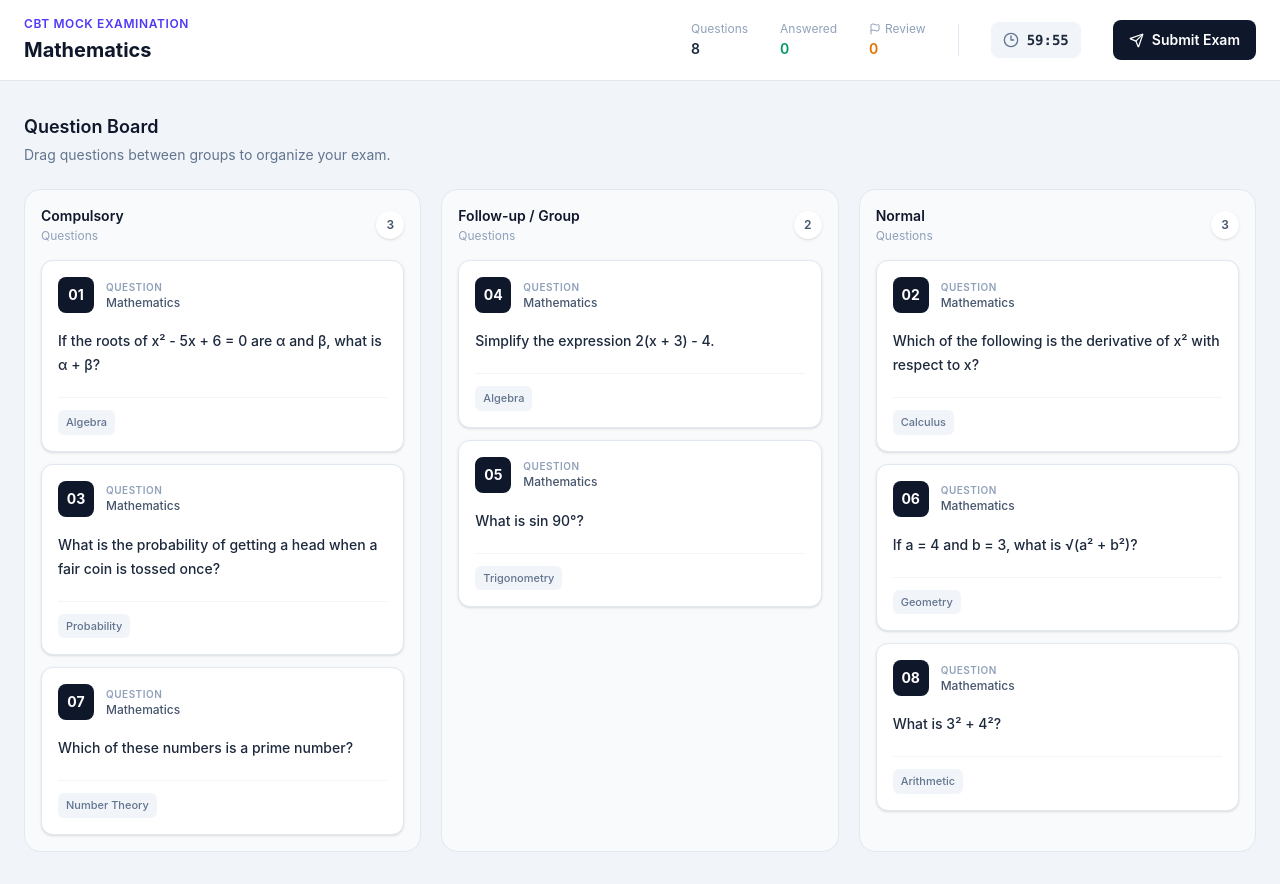
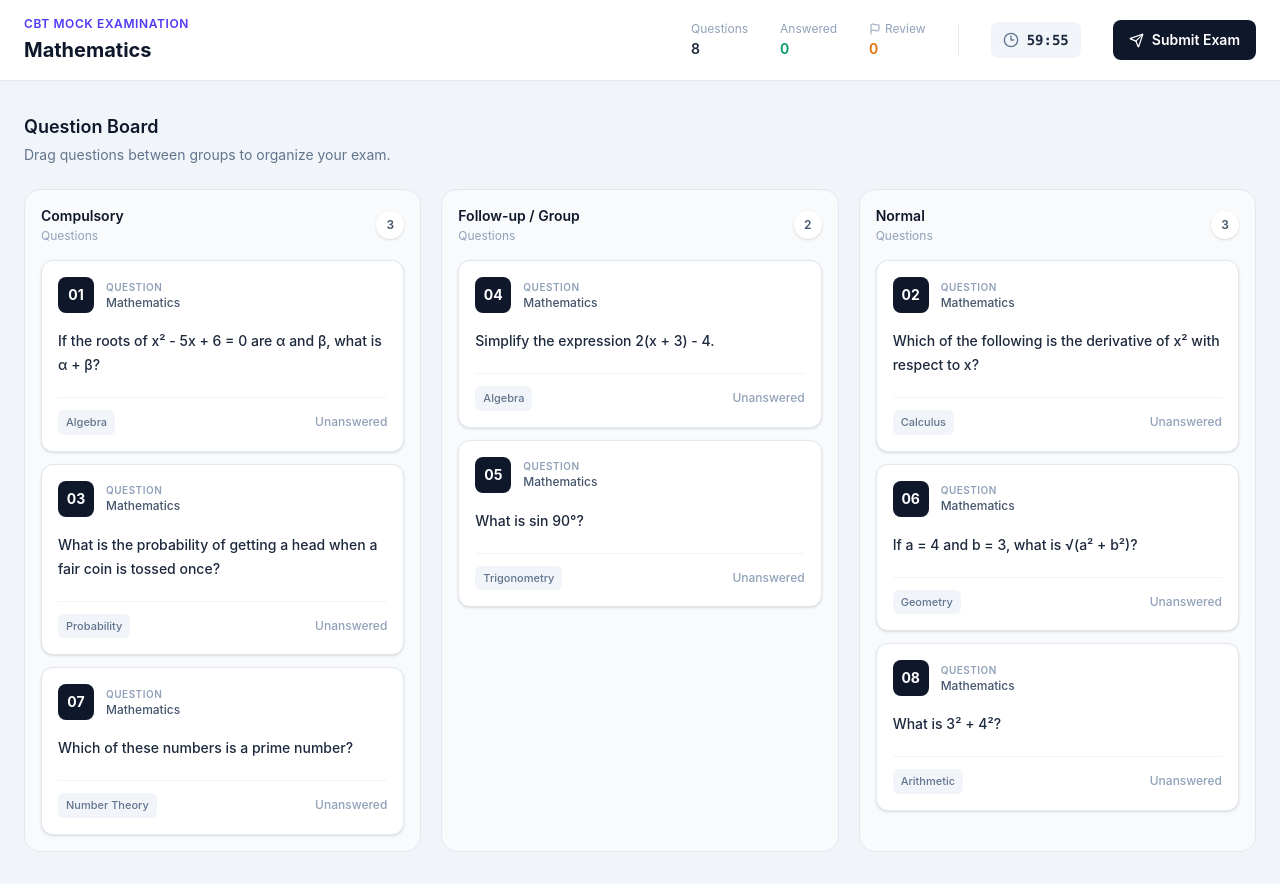
Before and after one commit to onaolapomay/CBT, a React (Vite) app: page / in a window 1280 px wide. Built offline with nearby package versions, Linux system fonts and the light colour scheme.

Commit message:
fix question categories and states

```diff
--- a/src/components/mock-exam/ExamHeader.tsx
+++ b/src/components/mock-exam/ExamHeader.tsx
@@ -5,14 +5,12 @@ interface ExamHeaderProps {
   totalQuestions: number;
   answeredQuestions: number;
   reviewQuestions: number;
-  onSubmit: () => void;
 }
 
 export function ExamHeader({
   totalQuestions,
   answeredQuestions,
   reviewQuestions,
-  onSubmit,
 }: ExamHeaderProps) {
   const [timeLeft, setTimeLeft] = useState(60 * 60);
 
@@ -81,7 +79,6 @@ export function ExamHeader({
 
           <button
             type="button"
-            onClick={onSubmit}
             className="flex items-center gap-2 rounded-lg bg-slate-900 px-4 py-2.5 text-sm font-semibold text-white transition hover:bg-slate-800"
           >
             <Send size={15} />
--- a/src/components/mock-exam/QuestionCard.tsx
+++ b/src/components/mock-exam/QuestionCard.tsx
@@ -43,7 +43,6 @@ export function QuestionCard({
           : "border-slate-200 shadow-sm",
       ].join(" ")}
     >
-      {/* Top */}
       <div className="flex items-start justify-between">
         <div className="flex items-center gap-3">
           <div className="flex h-9 w-9 items-center justify-center rounded-lg bg-slate-900 text-sm font-bold text-white">
@@ -73,32 +72,26 @@ export function QuestionCard({
         </button>
       </div>
 
-      {/* Question */}
       <p className="mt-4 text-sm font-medium leading-6 text-slate-800">
         {question.question}
       </p>
 
-      {/* Bottom */}
       <div className="mt-5 flex items-center justify-between border-t border-slate-100 pt-3">
         <span className="rounded-md bg-slate-100 px-2 py-1 text-[11px] font-medium text-slate-500">
           {question.topic}
         </span>
 
-        {question.status === "answered" && (
+        {question.isMarkedForReview ? (
+          <span className="flex items-center gap-1.5 text-xs font-medium text-amber-600">
+            <Star size={14} />
+            Review
+          </span>
+        ) : question.selectedAnswer !== null ? (
           <span className="flex items-center gap-1.5 text-xs font-medium text-emerald-600">
             <CheckCircle2 size={14} />
             Answered
           </span>
-        )}
-
-        {question.status === "review" && (
-          <span className="flex items-center gap-1.5 text-xs font-medium text-amber-600">
-            <Star size={14} />
-            Review
-          </span>
-        )}
-
-        {question.status === "unanswered" && (
+        ) : (
           <span className="text-xs font-medium text-slate-400">
             Unanswered
           </span>
--- a/src/components/mock-exam/QuestionCardOverlay.tsx
+++ b/src/components/mock-exam/QuestionCardOverlay.tsx
@@ -1,4 +1,4 @@
-import { GripVertical, CheckCircle2, Star } from "lucide-react";
+import { CheckCircle2, GripVertical, Star } from "lucide-react";
 
 import type { Question } from "../../types/exam";
 
@@ -43,21 +43,17 @@ export function QuestionCardOverlay({
           {question.topic}
         </span>
 
-        {question.status === "answered" && (
+        {question.isMarkedForReview ? (
+          <span className="flex items-center gap-1.5 text-xs font-medium text-amber-600">
+            <Star size={14} />
+            Review
+          </span>
+        ) : question.selectedAnswer !== null ? (
           <span className="flex items-center gap-1.5 text-xs font-medium text-emerald-600">
             <CheckCircle2 size={14} />
             Answered
           </span>
-        )}
-
-        {question.status === "review" && (
-          <span className="flex items-center gap-1.5 text-xs font-medium text-amber-600">
-            <Star size={14} />
-            Review
-          </span>
-        )}
-
-        {question.status === "unanswered" && (
+        ) : (
           <span className="text-xs font-medium text-slate-400">
             Unanswered
           </span>
--- a/src/routes/index.tsx
+++ b/src/routes/index.tsx
@@ -15,9 +15,6 @@ function MockExamPage() {
   const [questions, setQuestions] =
     useState<Question[]>(mockQuestions);
 
-    const [showSubmitConfirmation, setShowSubmitConfirmation] =
-      useState(false);
-
   return (
     <main className="min-h-screen bg-slate-100">
       <ExamHeader
@@ -32,7 +29,6 @@ function MockExamPage() {
             (question) => question.isMarkedForReview,
           ).length
         }
-        onSubmit={() => setShowSubmitConfirmation(true)}
       />
 
       <div className="mx-auto max-w-[1600px] px-6 py-8">
```
